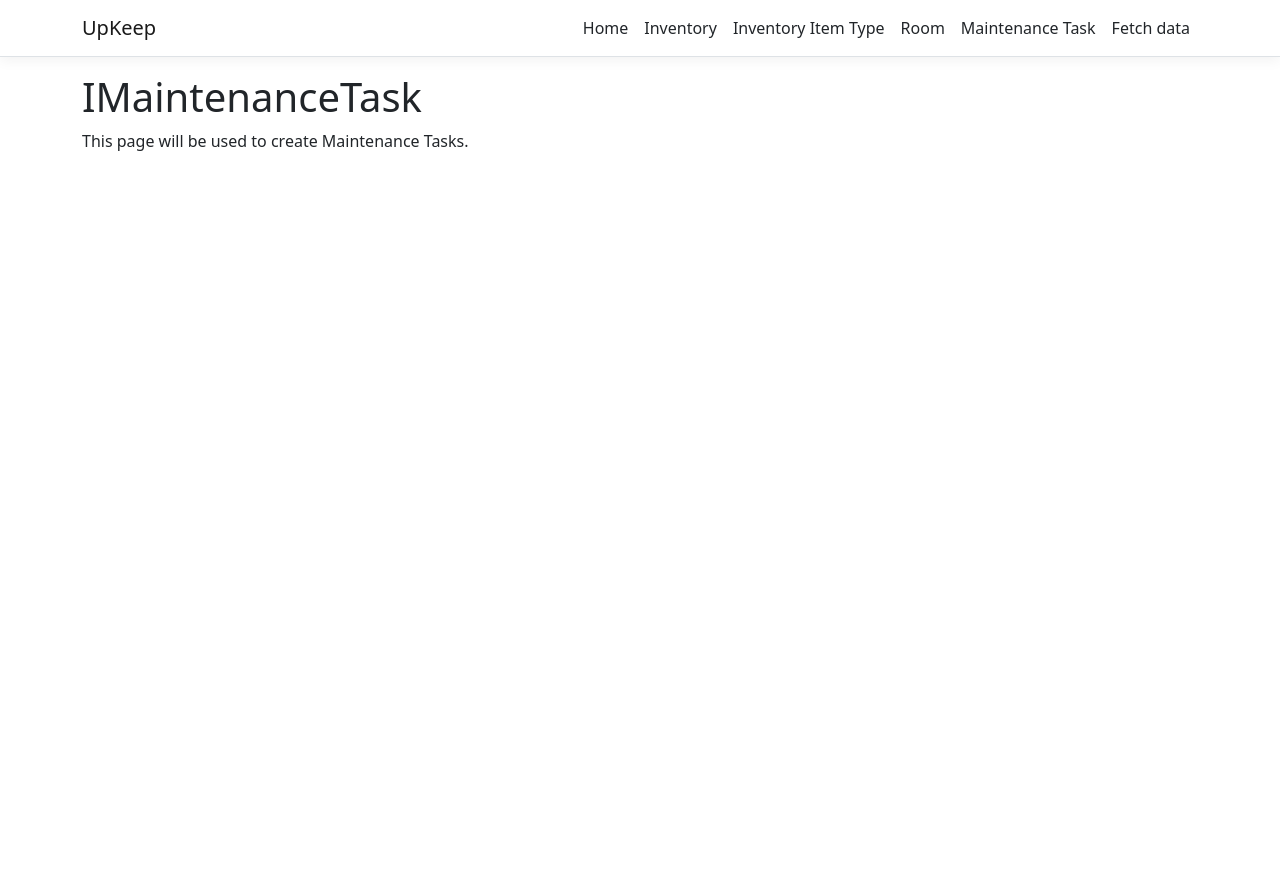
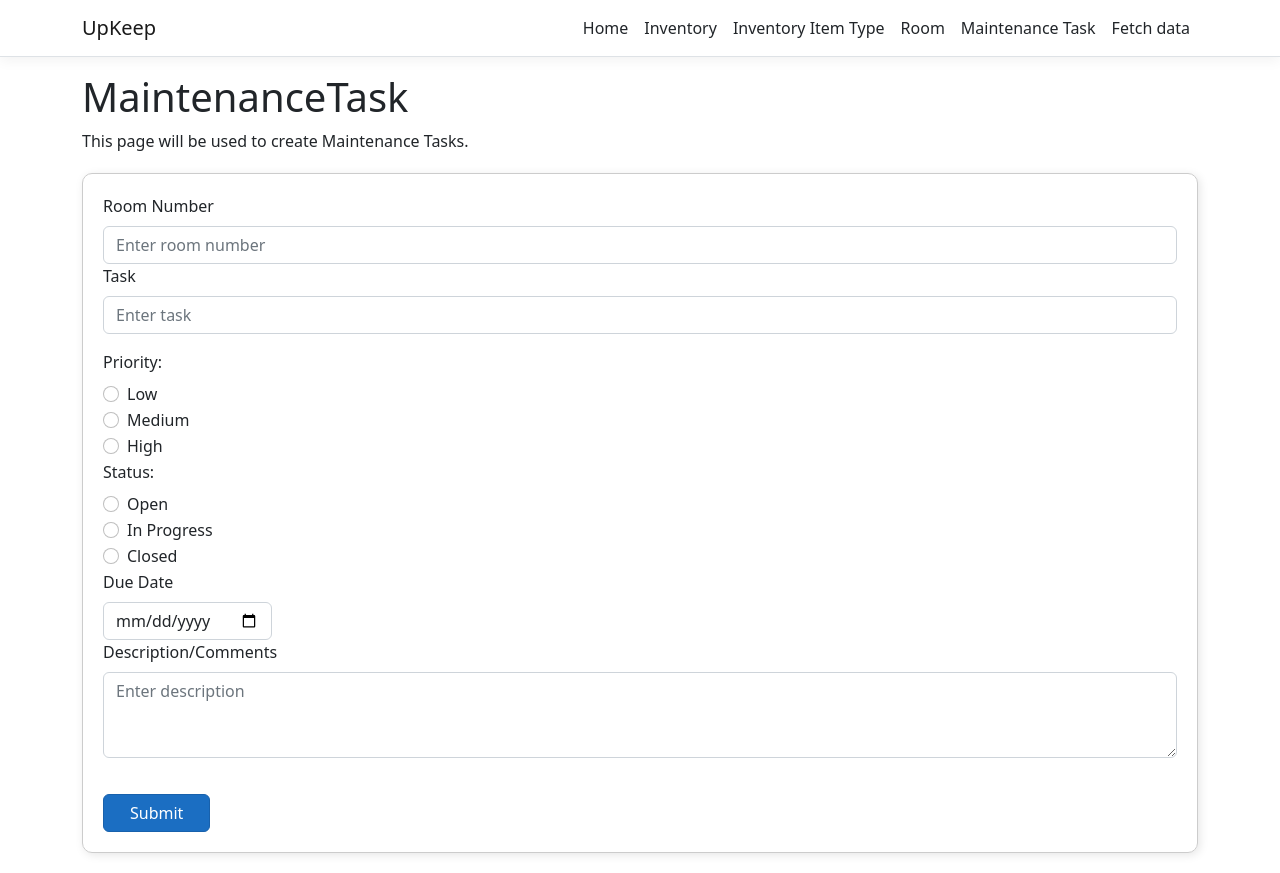
Before and after one commit to UpKeepUC/UpKeep, a React (Create React App) app in the folder UpKeep/ClientApp/: page /MaintenanceTask in a window 1280 px wide. Before the commit the page ends 800 px from the top, so only its background shows below. Built offline with nearby package versions, Linux system fonts and the light colour scheme.

Commit message:
Added MaitenanceTaskForm

```diff
--- a/UpKeep/ClientApp/src/components/MaintenanceTask.js
+++ b/UpKeep/ClientApp/src/components/MaintenanceTask.js
@@ -1,4 +1,5 @@
 import React, { Component } from 'react';
+import MaintenanceTaskForm from './MaintenanceTaskForm';
 
 export class MaintenanceTask extends Component {
     static displayName = MaintenanceTask.name;
@@ -7,8 +8,9 @@ export class MaintenanceTask extends Component {
 
         return (
             <div>
-                <h1>IMaintenanceTask</h1>
+                <h1>MaintenanceTask</h1>
                 <p>This page will be used to create Maintenance Tasks. </p>
+                <MaintenanceTaskForm />
             </div>
         );
     }
--- /dev/null
+++ b/UpKeep/ClientApp/src/components/MaintenanceTaskForm.css
@@ -0,0 +1,20 @@
+.maintenance-form {
+    width: 1300px auto;
+    margin: 20px auto;
+    border: 1px solid #ccc;
+    border-radius: 10px;
+    padding: 20px;
+    box-shadow: 2px 2px 10px rgba(0, 0, 0, 0.1);
+}
+
+.form-submit-button {
+    width: 10%;
+    margin-top: 20px;
+}
+.form-due-date {
+    width: auto;
+}
+.radio-group {
+    display: grid;
+    margin-inline: auto;
+}
--- /dev/null
+++ b/UpKeep/ClientApp/src/components/MaintenanceTaskForm.js
@@ -0,0 +1,62 @@
+import React, { useState } from 'react';
+import { Form, Button, Col } from 'react-bootstrap';
+import './MaintenanceTaskForm.css';
+
+const MaintenanceTaskForm = () => {
+    const [task, setTask] = useState('');
+    const [priority, setPriority] = useState('');
+    const [status, setStatus] = useState('');
+    const [description, setDescription] = useState('');
+    const [roomNumber, setRoomNumber] = useState('');
+    const [dueDate, setDueDate] = useState('');
+    const [completedDate, setCompletedDate] = useState('');
+
+
+    const handleSubmit = (e) => {
+        e.preventDefault();
+        // Add code to handle form submission here
+    }
+
+    return (
+        <Form onSubmit={handleSubmit} className="maintenance-form">
+            <Form.Group controlId="formRoomNumber">
+                <Form.Label>Room Number</Form.Label>
+                <Form.Control
+                    type="text"
+                    placeholder="Enter room number"
+                    value={roomNumber}
+                    onChange={(e) => setRoomNumber(e.target.value)}
+                />
+            </Form.Group>
+            <Form.Group controlId="formTask">
+                <Form.Label>Task</Form.Label>
+                <Form.Control type="text" placeholder="Enter task" value={task} onChange={(e) => setTask(e.target.value)} className="mb-3" />
+            </Form.Group>
+                <Form.Group controlId="formPriority" className="radio-group">
+                <Form.Label style={{ marginRight: '10px' }}>Priority:</Form.Label>
+                <Form.Check inline type="radio" label="Low" name="priority" value="low" checked={priority === "low"} onChange={(e) => setPriority(e.target.value)} />
+                <Form.Check inline type="radio" label="Medium" name="priority" value="medium" checked={priority === "medium"} onChange={(e) => setPriority(e.target.value)} />
+                <Form.Check inline type="radio" label="High" name="priority" value="high" checked={priority === "high"} onChange={(e) => setPriority(e.target.value)} />
+                </Form.Group>
+            <Form.Group controlId="formStatus" className="radio-group">
+                <Form.Label style={{ marginRight: '10px' }}>Status:</Form.Label>
+                <Form.Check inline type="radio" label="Open" name="status" value="open" checked={status === "open"} onChange={(e) => setStatus(e.target.value)} />
+                <Form.Check inline type="radio" label="In Progress" name="status" value="in-progress" checked={status === "in-progress"} onChange={(e) => setStatus(e.target.value)} />
+                <Form.Check inline type="radio" label="Closed" name="status" value="closed" checked={status === "closed"} onChange={(e) => setStatus(e.target.value)} />
+            </Form.Group>
+            <Form.Group as={Col} controlId="formDueDate">
+                <Form.Label>Due Date</Form.Label>
+                <Form.Control type="date" value={dueDate} onChange={(e) => setDueDate(e.target.value)} className="form-due-date" />
+            </Form.Group>
+            <Form.Group controlId="formDescription">
+                <Form.Label>Description/Comments</Form.Label>
+                <Form.Control as="textarea" rows="3" placeholder="Enter description" value={description} onChange={(e) => setDescription(e.target.value)} className="mb-3" />
+            </Form.Group>
+            <Button variant="primary" type="submit" className="form-submit-button">
+                Submit
+      </Button>
+        </Form>
+    );
+}
+
+export default MaintenanceTaskForm;
```
